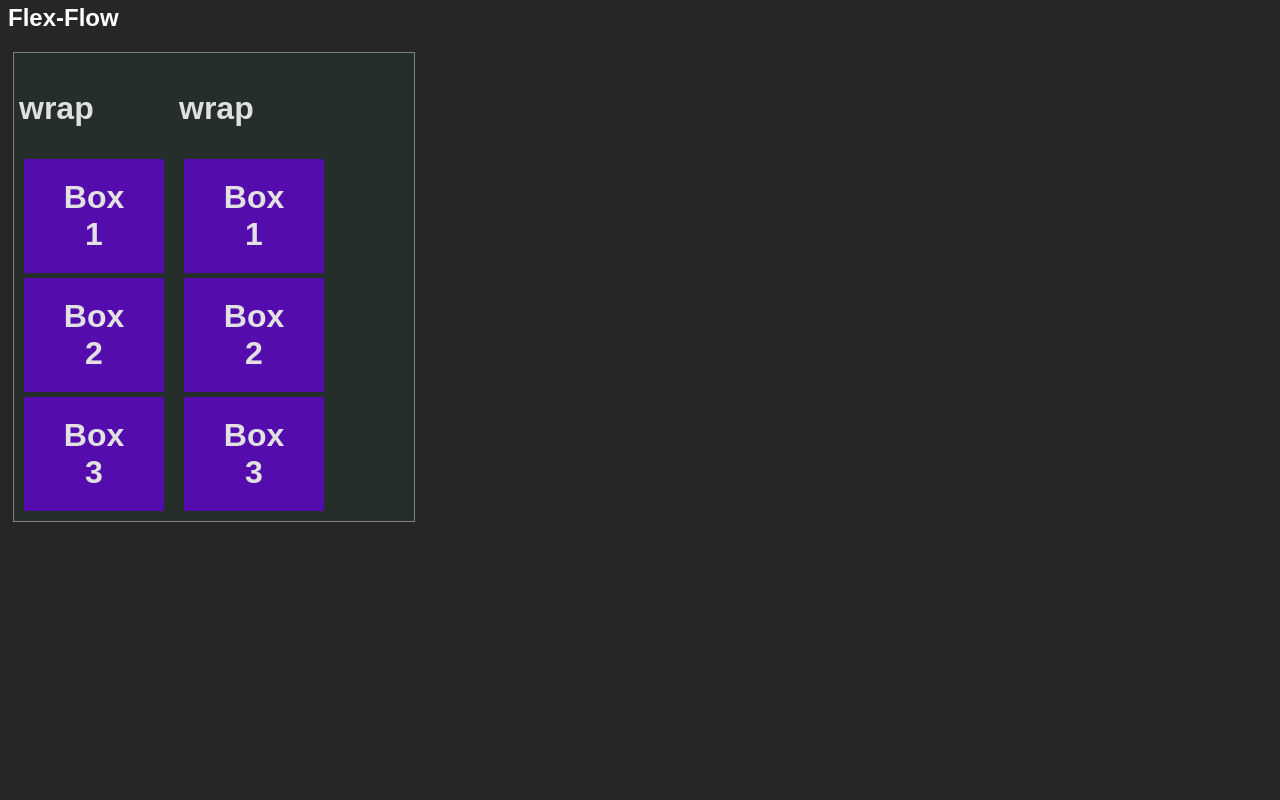
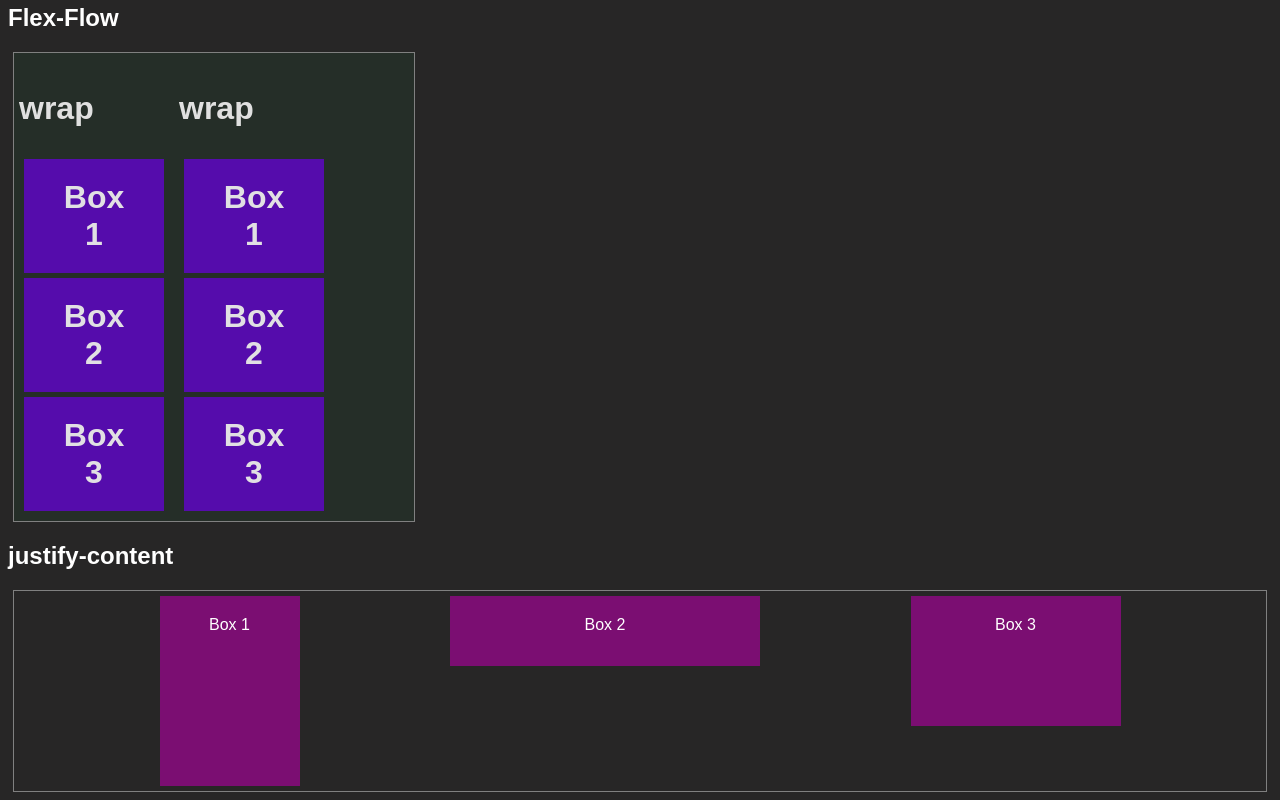
Before and after one commit to RomualdoFranca/FlexBox, a plain HTML site: page flex1.html in a window 1280 px wide. Shown: the part 1304-2104 px from the top of the page. Before the commit the page ends 1834 px from the top, so only its background shows below. Drawn offline with Linux system fonts and the light colour scheme.

Commit message:
creating a justify-content example

```diff
--- a/flex1.css
+++ b/flex1.css
@@ -109,3 +109,34 @@ direita */
     padding: 20px 30px;
     width: 80px;
 }
+#container4 {
+    display: flex;
+    border: 1px solid gray;
+    /* justify-content: flex-end; */
+    /* justify-content:flex-start; */
+    /* justify-content: center; */
+    /* justify-content: space-between; */
+    /* justify-content: space-around; */
+    justify-content: space-evenly;
+
+
+}
+#container4 > div {
+    background-color: #a70299a8;
+    text-align: center;
+    padding: 20px 30px;
+    width: 80px;
+
+}
+#container4 > .box1 {
+    width: 80px;
+    height: 150px;
+}
+#container4 > .box2 {
+    width: 250px;
+    height: 30px;
+}
+#container4 > .box3 {
+    width: 150px;
+    height: 90px;
+}
--- a/flex1.html
+++ b/flex1.html
@@ -83,7 +83,15 @@
                 <div class="box3">Box 3</div>
 
              </div>
-        </div>
+        </div> <!--fim do cl_container2-->
+        <h2>justify-content</h2>
+        <div id="container4">
+
+            <div class="box1">Box 1</div>
+            <div class="box2">Box 2</div>
+            <div class="box3">Box 3</div>
+
+         </div>
     </body>
 
 </html>
```
